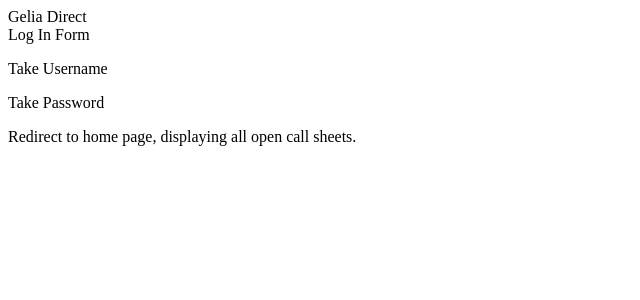
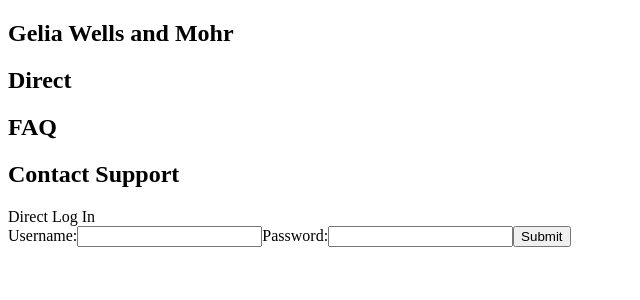
Before and after one commit to roselandroche/gelia_form_front_end, a React (Create React App) app in the folder gelia_form/: page / in a window 1280 px wide. Shown: the top 300 px of the page, without its empty margins (0-640 px from the left). Built offline with nearby package versions, Linux system fonts and the light colour scheme.

Commit message:
Building some structure, not yet functional

```diff
--- a/gelia_form/src/App.js
+++ b/gelia_form/src/App.js
@@ -1,10 +1,12 @@
 import React from 'react';
 // import './App.css';
 import Welcome from './components/Welcome'
+import Header from './components/Header'
 
 function App() {
   return (
     <div className="App">
+      <Header />
       <Welcome />
     </div>
   );
--- /dev/null
+++ b/gelia_form/src/components/Header.js
@@ -0,0 +1,12 @@
+import React from 'react'
+
+export default function Header() {
+    return (
+        <div>
+            <h2>Gelia Wells and Mohr</h2>
+            <h2>Direct</h2>
+            <h2>FAQ</h2>
+            <h2>Contact Support</h2>
+        </div>
+    )
+}
--- a/gelia_form/src/components/LogInForm.js
+++ b/gelia_form/src/components/LogInForm.js
@@ -3,10 +3,17 @@ import React from 'react';
 export default function LogInForm () {
     return (
         <>
-            <header>Log In Form</header>
-            <p>Take Username</p>
-            <p>Take Password</p>
-            <p>Redirect to home page, displaying all open call sheets.</p>
+            <form>
+                <label>
+                    Username:
+                    <input type='text' name='name' />
+                </label>
+                <label>
+                    Password:
+                    <input type='text' name='password' />
+                </label>
+                <input type='submit' value='Submit' />
+            </form>
         </>
     )
 }
--- a/gelia_form/src/components/Welcome.js
+++ b/gelia_form/src/components/Welcome.js
@@ -4,7 +4,7 @@ import LogInForm from './LogInForm'
 export default function Welcome() {
     return (
         <section>
-            <header>Gelia Direct</header>
+            <header>Direct Log In</header>
             <LogInForm />
         </section>
     )
```
